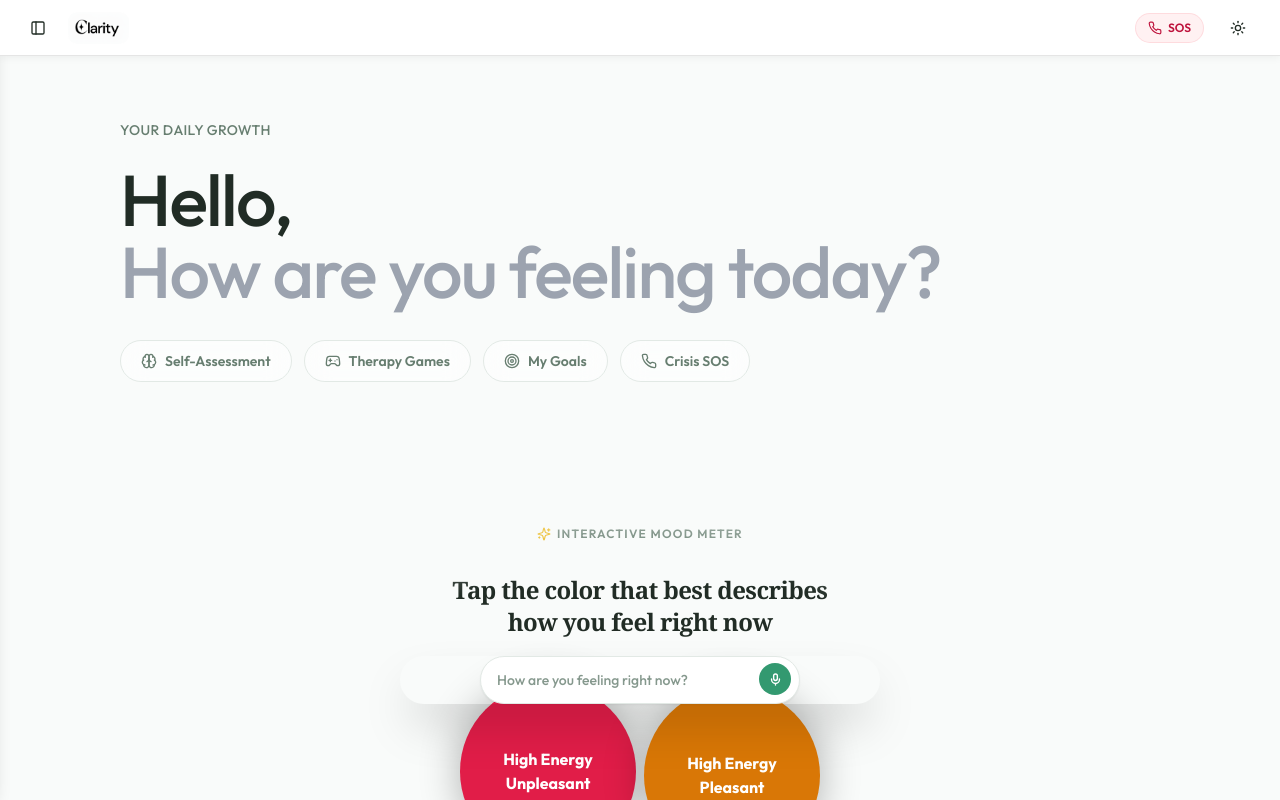
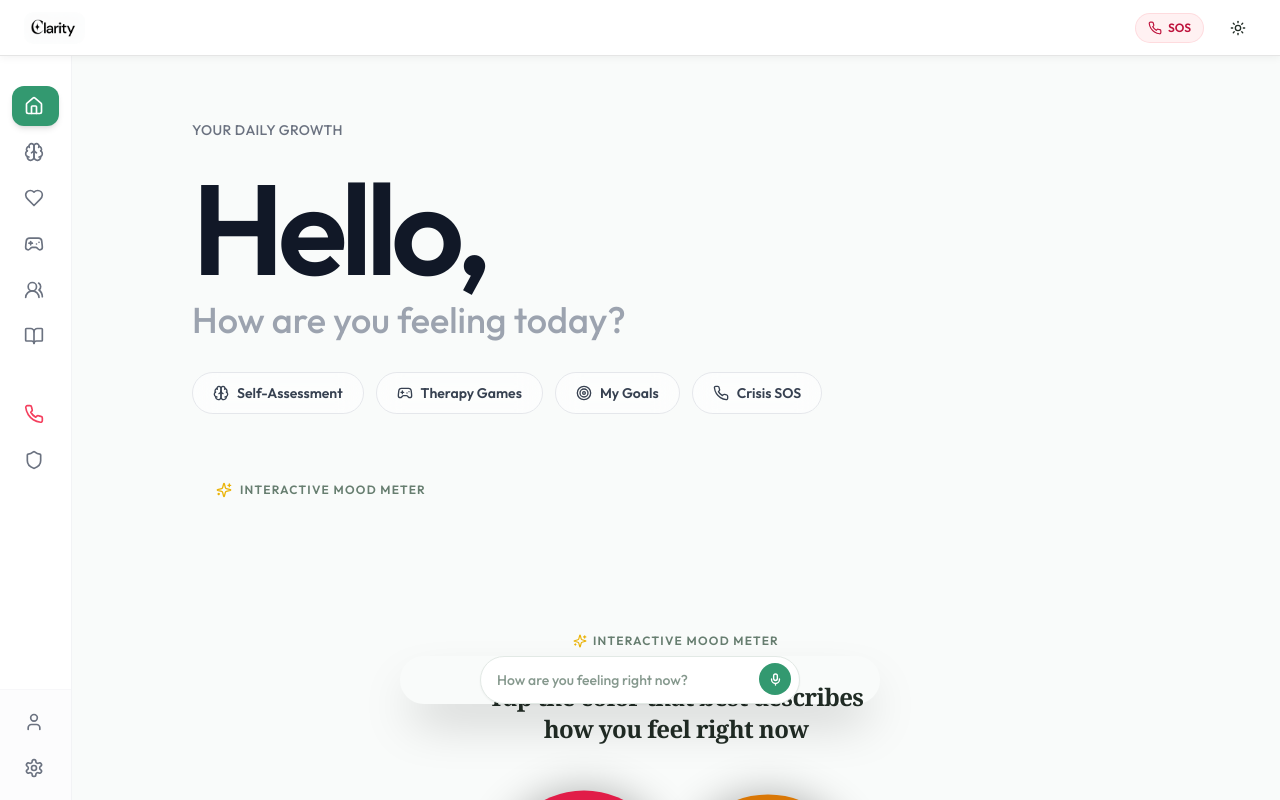
Before and after one commit to THE-DEDUCTER/Clarity, a Next.js app: page /dashboard in a window 1280 px wide. Built offline with nearby package versions, Linux system fonts and the light colour scheme.

Commit message:
feat(mood): enhance mood tracker UI and expand vocabulary

```diff
--- a/src/app/dashboard/page.tsx
+++ b/src/app/dashboard/page.tsx
@@ -99,11 +99,15 @@ export default function Dashboard() {
       {/* Top Banner Area (Sleek, integrated typography instead of a box) */}
       <div className="pt-6 sm:pt-10 relative">
         <div className="flex flex-col gap-6">
-          <span className="text-sm font-medium text-muted-foreground dark:text-gray-400 tracking-wide uppercase">Your Daily Growth</span>
-          <h1 className="text-4xl sm:text-5xl md:text-6xl lg:text-7xl font-medium text-foreground dark:text-white leading-[1.1] tracking-tight">
-            Hello,<br />
-            <span className="text-gray-400 dark:text-muted-foreground">How are you feeling today?</span>
-          </h1>
+          <span className="text-sm font-medium text-gray-500 dark:text-gray-400 tracking-wide uppercase">Your Daily Growth</span>
+          <div className="flex flex-col gap-2">
+            <h1 className="text-6xl md:text-8xl lg:text-display-lg text-gray-900 dark:text-white">
+              Hello,
+            </h1>
+            <h2 className="text-2xl md:text-3xl lg:text-4xl font-medium text-gray-400 dark:text-gray-500">
+              How are you feeling today?
+            </h2>
+          </div>
         </div>
 
         {/* Quick Jump Shortcuts */}
@@ -112,7 +116,7 @@ export default function Dashboard() {
             <Link
               key={pill.title}
               href={pill.href}
-              className="flex items-center gap-2 px-5 py-2.5 rounded-full text-sm font-semibold transition-all duration-200 hover:scale-105 active:scale-95 border border-border dark:border-white/10 bg-white/50 dark:bg-black/40 text-muted-foreground dark:text-gray-300 backdrop-blur-md hover:bg-muted dark:hover:bg-white/10"
+              className="flex items-center gap-2 px-5 py-2.5 rounded-full text-sm font-semibold transition-all duration-200 hover:scale-105 active:scale-95 border border-gray-200 dark:border-white/10 bg-white/50 dark:bg-black/40 text-gray-700 dark:text-gray-300 backdrop-blur-md hover:bg-gray-100 dark:hover:bg-white/10"
             >
               <pill.icon className="w-4 h-4" />
               <span>{pill.title}</span>
@@ -132,7 +136,7 @@ export default function Dashboard() {
         {/* Bento Grid Features */}
         <div className="pt-2">
           <div className="mb-6">
-            <span className="text-sm font-semibold text-muted-foreground dark:text-gray-300 tracking-wide">Explore Activities</span>
+            <span className="text-sm font-semibold text-gray-700 dark:text-gray-300 tracking-wide">Explore Activities</span>
           </div>
           <div className="grid grid-cols-2 sm:grid-cols-2 md:grid-cols-3 gap-3 sm:gap-4 lg:gap-6">
             {bentoCards.map((card, index) => (
@@ -170,8 +174,8 @@ export default function Dashboard() {
           <Link href="/wellness">
             <div className="relative overflow-hidden bg-[#e2e8f0] dark:bg-[#1a202c] rounded-[36px] p-6 sm:p-10 flex flex-col justify-center h-48 sm:h-56 group transition-all hover:shadow-lg">
               <div className="relative z-10">
-                <span className="text-sm font-semibold text-muted-foreground dark:text-gray-400 tracking-wide">Your Wellness Score</span>
-                <div className="text-6xl sm:text-7xl font-bold text-foreground dark:text-gray-100 mt-2">
+                <span className="text-sm font-semibold text-gray-600 dark:text-gray-400 tracking-wide">Your Wellness Score</span>
+                <div className="text-6xl sm:text-7xl font-bold text-gray-800 dark:text-gray-100 mt-2">
                   85%
                 </div>
               </div>
@@ -180,7 +184,7 @@ export default function Dashboard() {
               <div className="absolute right-0 bottom-0 opacity-40 dark:opacity-20 translate-x-1/4 translate-y-1/4 group-hover:scale-105 transition-transform duration-700">
                 <div className="w-64 h-64 grid grid-cols-3 gap-2 rotate-12">
                   {[...Array(9)].map((_, i) => (
-                    <div key={i} className="w-20 h-20 bg-card dark:bg-gray-600 rounded-2xl opacity-70" style={{ transform: i % 2 === 0 ? 'translateY(20px)' : 'none' }} />
+                    <div key={i} className="w-20 h-20 bg-white dark:bg-gray-600 rounded-2xl opacity-70" style={{ transform: i % 2 === 0 ? 'translateY(20px)' : 'none' }} />
                   ))}
                 </div>
               </div>
--- a/src/components/app-sidebar.tsx
+++ b/src/components/app-sidebar.tsx
@@ -28,18 +28,6 @@ import { usePathname } from "next/navigation";
 import Link from "next/link";
 import { useState } from "react";
 import { cn } from "@/lib/utils";
-
-import {
-  Sidebar,
-  SidebarContent,
-  SidebarGroup,
-  SidebarGroupContent,
-  SidebarGroupLabel,
-  SidebarMenu,
-  SidebarMenuButton,
-  SidebarMenuItem,
-  useSidebar,
-} from "@/components/ui/sidebar";
 
 interface NavChild {
   title: string;
@@ -112,7 +100,6 @@ const accountItems = [
 
 export function AppSidebar() {
   const pathname = usePathname();
-  const { isMobile, setOpenMobile } = useSidebar();
   const [expandedHubs, setExpandedHubs] = useState<Record<string, boolean>>({});
 
   const isActive = (url: string) => {
@@ -126,180 +113,132 @@ export function AppSidebar() {
     return hub.children.some((child) => pathname?.startsWith(child.url));
   };
 
-  const toggleHub = (title: string) => {
+  const toggleHub = (e: React.MouseEvent, title: string) => {
+    e.preventDefault();
     setExpandedHubs((prev) => ({ ...prev, [title]: !prev[title] }));
   };
 
-  const handleNavigation = () => {
-    if (isMobile) {
-      setTimeout(() => setOpenMobile(false), 150);
-    }
-  };
+  const itemClass = (active: boolean) =>
+    cn(
+      "flex items-center gap-3 px-3 py-2.5 rounded-xl transition-all duration-300 w-full text-sm font-medium relative group/link",
+      "hover:bg-gray-100 dark:hover:bg-gray-800/60 active:scale-[0.98]",
+      active ? "bg-primary text-primary-foreground shadow-md" : "text-gray-700 dark:text-gray-200"
+    );
 
-  const itemClass = (active: boolean, extra?: string) =>
+  const iconClass = (active: boolean) =>
     cn(
-      "modern-button group px-3 py-2 rounded-xl transition-all duration-300 hover:bg-accent/50 hover:scale-[1.02] active:scale-[0.98]",
-      active && "bg-primary text-primary-foreground shadow-md",
-      extra
+      "w-5 h-5 shrink-0 transition-colors",
+      active ? "text-primary-foreground" : "text-gray-500 dark:text-gray-400 group-hover/link:text-gray-900 dark:group-hover/link:text-white"
     );
 
   return (
-    <Sidebar data-testid="sidebar-main" className="modern-card border-0 shadow-lg">
-      <SidebarContent className="bg-background/50 pt-4 sm:pt-5 md:pt-6 flex flex-col h-full">
-        {/* Primary navigation */}
-        <SidebarGroup>
-          <SidebarGroupLabel className="text-xs font-bold text-muted-foreground px-3 py-2">
+    <aside className="group absolute left-0 top-0 h-full bg-white dark:bg-[#0c0c0c] border-r border-gray-200/50 dark:border-gray-800/50 transition-all duration-[400ms] ease-[cubic-bezier(0.4,0,0.2,1)] w-[72px] hover:w-[260px] overflow-hidden flex flex-col z-40 shadow-sm md:shadow-none hover:shadow-2xl">
+      <div className="flex-1 overflow-y-auto overflow-x-hidden scrollbar-thin pt-20 pb-6 flex flex-col gap-6">
+
+        {/* Navigation Section */}
+        <div className="px-3 flex flex-col gap-1.5">
+          {/* Section Header (Hidden when collapsed) */}
+          <div className="px-3 flex items-center overflow-hidden transition-all duration-300 h-0 mb-0 group-hover:h-6 group-hover:mb-1">
+            <span className="text-[11px] font-bold uppercase tracking-wider text-gray-400 dark:text-gray-500 opacity-0 group-hover:opacity-100 transition-opacity duration-300 whitespace-nowrap">
               Navigate
-          </SidebarGroupLabel>
-          <SidebarGroupContent>
-            <SidebarMenu className="space-y-1">
-              {/* Home */}
-              <SidebarMenuItem>
-                <SidebarMenuButton
-                  asChild
-                  data-active={isActive("/dashboard")}
-                  data-testid="nav-home"
-                  className={itemClass(isActive("/dashboard"))}
-                >
-                  <Link href="/dashboard" className="flex items-center gap-3" onClick={handleNavigation}>
-                    <Home className="w-5 h-5 icon-interactive transition-transform duration-200" />
-                    <span className="text-sm font-medium">Home</span>
+            </span>
+          </div>
+
+          <Link href="/dashboard" className={itemClass(isActive("/dashboard"))}>
+            <Home className={iconClass(isActive("/dashboard"))} />
+            <span className="whitespace-nowrap opacity-0 group-hover:opacity-100 transition-opacity duration-300 delay-100">Home</span>
           </Link>
-                </SidebarMenuButton>
-              </SidebarMenuItem>
 
-              {/* Hub items */}
           {hubItems.map((hub) => {
             const hubActive = isHubOrChildActive(hub);
             const isExpanded = expandedHubs[hub.title] ?? hubActive;
 
             return (
-                  <SidebarMenuItem key={hub.title}>
-                    <div className="flex items-center">
-                      <SidebarMenuButton
-                        asChild
-                        data-active={isActive(hub.url)}
-                        data-testid={`nav-${hub.title.toLowerCase().replace(/\s+/g, "-")}`}
-                        className={cn(itemClass(isActive(hub.url)), "flex-1")}
+              <div key={hub.title} className="flex flex-col">
+                <Link href={hub.url} className={itemClass(isActive(hub.url))}>
+                  <hub.icon className={iconClass(isActive(hub.url))} />
+                  <span className="whitespace-nowrap opacity-0 group-hover:opacity-100 transition-opacity duration-300 delay-100 flex-1">
+                    {hub.title}
+                  </span>
+
+                  {/* Chevron only visible when hovered */}
+                  <button
+                    onClick={(e) => toggleHub(e, hub.title)}
+                    className="p-1 rounded-md hover:bg-black/10 dark:hover:bg-white/10 opacity-0 group-hover:opacity-100 transition-all absolute right-2"
                   >
-                        <Link href={hub.url} className="flex items-center gap-3" onClick={handleNavigation}>
-                          <hub.icon className="w-5 h-5 icon-interactive transition-transform duration-200" />
-                          <span className="text-sm font-medium">{hub.title}</span>
+                    <ChevronRight className={cn("w-4 h-4 text-gray-400 transition-transform", isExpanded && "rotate-90")} />
+                  </button>
                 </Link>
-                      </SidebarMenuButton>
-                      <button
-                        onClick={() => toggleHub(hub.title)}
-                        className="p-1.5 rounded-lg hover:bg-accent/50 transition-colors mr-1"
-                        aria-label={`${isExpanded ? "Collapse" : "Expand"} ${hub.title}`}
-                      >
-                        <ChevronRight
+
+                {/* Children Menu (Only shown when expanded AND sidebar is hovered) */}
+                <div className={cn(
+                  "overflow-hidden transition-all duration-300 ease-in-out opacity-0 group-hover:opacity-100 max-h-0",
+                  isExpanded && "group-hover:max-h-96 group-hover:mt-1"
+                )}>
+                  <div className="ml-[22px] pl-3 border-l-2 border-gray-100 dark:border-gray-800 flex flex-col gap-1">
+                    {hub.children.map((child) => (
+                      <Link
+                        key={child.url}
+                        href={child.url}
                         className={cn(
-                            "w-3.5 h-3.5 text-muted-foreground transition-transform duration-200",
-                            isExpanded && "rotate-90"
-                          )}
-                        />
-                      </button>
-                    </div>
-
-                    {isExpanded && (
-                      <div className="ml-4 mt-1 space-y-0.5 border-l-2 border-muted/40 pl-3">
-                        {hub.children.map((child) => (
-                          <SidebarMenuButton
-                            key={child.url + child.title}
-                            asChild
-                            data-active={isActive(child.url)}
-                            className={cn(
-                              "px-2.5 py-1.5 rounded-lg transition-all duration-200 hover:bg-accent/40 text-sm",
-                              isActive(child.url) && "bg-primary/10 text-primary font-semibold"
+                          "flex items-center gap-2.5 px-3 py-2 rounded-lg text-sm transition-all whitespace-nowrap group/child",
+                          isActive(child.url)
+                            ? "bg-primary/10 text-primary font-semibold"
+                            : "text-gray-600 dark:text-gray-400 hover:bg-gray-50 dark:hover:bg-gray-800 hover:text-gray-900 dark:hover:text-white"
                         )}
                       >
-                            <Link href={child.url} className="flex items-center gap-2.5" onClick={handleNavigation}>
-                              <child.icon className="w-4 h-4 opacity-70" />
-                              <span className="text-sm">{child.title}</span>
+                        <child.icon className={cn("w-4 h-4 shrink-0 transition-transform group-hover/child:scale-110", isActive(child.url) ? "text-primary" : "opacity-70")} />
+                        <span>{child.title}</span>
                       </Link>
-                          </SidebarMenuButton>
                     ))}
                   </div>
-                    )}
-                  </SidebarMenuItem>
+                </div>
+              </div>
             );
           })}
 
-              {/* Explore */}
-              <SidebarMenuItem>
-                <SidebarMenuButton
-                  asChild
-                  data-active={isActive(exploreItem.url)}
-                  data-testid="nav-explore"
-                  className={itemClass(isActive(exploreItem.url))}
-                >
-                  <Link href={exploreItem.url} className="flex items-center gap-3" onClick={handleNavigation}>
-                    <exploreItem.icon className="w-5 h-5 icon-interactive transition-transform duration-200" />
-                    <span className="text-sm font-medium">{exploreItem.title}</span>
+          <Link href={exploreItem.url} className={itemClass(isActive(exploreItem.url))}>
+            <exploreItem.icon className={iconClass(isActive(exploreItem.url))} />
+            <span className="whitespace-nowrap opacity-0 group-hover:opacity-100 transition-opacity duration-300 delay-100">{exploreItem.title}</span>
           </Link>
-                </SidebarMenuButton>
-              </SidebarMenuItem>
-            </SidebarMenu>
-          </SidebarGroupContent>
-        </SidebarGroup>
+        </div>
 
-        {/* Safety — visually distinct, never buried */}
-        <SidebarGroup>
-          <SidebarGroupLabel className="text-xs font-bold text-rose-600 dark:text-rose-400 px-3 py-2">
+        {/* Safety Section */}
+        <div className="px-3 flex flex-col gap-1.5 mt-2">
+          <div className="px-3 flex items-center overflow-hidden transition-all duration-300 h-0 mb-0 group-hover:h-6 group-hover:mb-1">
+            <span className="text-[11px] font-bold uppercase tracking-wider text-rose-500/70 dark:text-rose-400/70 opacity-0 group-hover:opacity-100 transition-opacity duration-300 whitespace-nowrap">
               Safety
-          </SidebarGroupLabel>
-          <SidebarGroupContent>
-            <SidebarMenu className="space-y-1">
-              {safetyItems.map((item) => (
-                <SidebarMenuItem key={item.title}>
-                  <SidebarMenuButton
-                    asChild
-                    data-active={isActive(item.url)}
-                    data-testid={`nav-${item.title.toLowerCase().replace(/\s+/g, "-")}`}
-                    className={itemClass(
-                      isActive(item.url),
-                      item.url === "/crisis" && !isActive(item.url)
-                        ? "text-rose-600 dark:text-rose-400 hover:bg-rose-50 dark:hover:bg-rose-950/30"
-                        : undefined
+            </span>
+          </div>
+          {safetyItems.map((item) => {
+            const isCrisis = item.url === "/crisis";
+            return (
+              <Link
+                key={item.url}
+                href={item.url}
+                className={cn(
+                  itemClass(isActive(item.url)),
+                  isCrisis && !isActive(item.url) && "text-rose-600 dark:text-rose-400 hover:bg-rose-50 dark:hover:bg-rose-950/30"
                 )}
               >
-                    <Link href={item.url} className="flex items-center gap-3" onClick={handleNavigation}>
-                      <item.icon className="w-5 h-5 icon-interactive transition-transform duration-200" />
-                      <span className="text-sm font-medium">{item.title}</span>
+                <item.icon className={cn(iconClass(isActive(item.url)), isCrisis && "text-rose-500 dark:text-rose-400")} />
+                <span className="whitespace-nowrap opacity-0 group-hover:opacity-100 transition-opacity duration-300 delay-100">{item.title}</span>
               </Link>
-                  </SidebarMenuButton>
-                </SidebarMenuItem>
+            );
+          })}
+        </div>
+
+      </div>
+
+      {/* Footer / Account */}
+      <div className="p-3 border-t border-gray-100/50 dark:border-gray-800/50 flex flex-col gap-1.5 bg-gray-50/50 dark:bg-[#0c0c0c]">
+        {accountItems.map((item) => (
+          <Link key={item.url} href={item.url} className={itemClass(isActive(item.url))}>
+            <item.icon className={iconClass(isActive(item.url))} />
+            <span className="whitespace-nowrap opacity-0 group-hover:opacity-100 transition-opacity duration-300 delay-100">{item.title}</span>
+          </Link>
         ))}
-            </SidebarMenu>
-          </SidebarGroupContent>
-        </SidebarGroup>
-
-        {/* Spacer */}
-        <div className="flex-1" />
-
-        {/* Account — pinned bottom */}
-        <SidebarGroup className="mt-auto border-t border-muted/30 pt-2">
-          <SidebarGroupContent>
-            <SidebarMenu className="space-y-1">
-              {accountItems.map((item) => (
-                <SidebarMenuItem key={item.title}>
-                  <SidebarMenuButton
-                    asChild
-                    data-active={isActive(item.url)}
-                    data-testid={`nav-${item.title.toLowerCase().replace(/\s+/g, "-")}`}
-                    className={itemClass(isActive(item.url))}
-                  >
-                    <Link href={item.url} className="flex items-center gap-3" onClick={handleNavigation}>
-                      <item.icon className="w-5 h-5 icon-interactive transition-transform duration-200" />
-                      <span className="text-sm font-medium">{item.title}</span>
-                    </Link>
-                  </SidebarMenuButton>
-                </SidebarMenuItem>
-              ))}
-            </SidebarMenu>
-          </SidebarGroupContent>
-        </SidebarGroup>
-      </SidebarContent>
-    </Sidebar>
+      </div>
+    </aside>
   );
 }
--- a/src/components/client-layout.tsx
+++ b/src/components/client-layout.tsx
@@ -38,7 +38,7 @@ export function ClientLayout({ children }: { children: React.ReactNode }) {
           {/* Desktop sidebar trigger */}
           <SidebarTrigger
             data-testid="button-sidebar-toggle"
-            className="flex-shrink-0 icon-interactive modern-button rounded-xl p-2 hover:bg-accent/50 md:flex hidden"
+            className="hidden"
           />
           <Link href="/dashboard" className="flex items-center">
             <img
@@ -55,27 +55,17 @@ export function ClientLayout({ children }: { children: React.ReactNode }) {
       </header>
 
       {/* Main Layout */}
-      <div className="flex h-screen w-full main-content relative">
-        {/* Transparent hover trigger area on the left edge */}
-        <div
-          className="hidden md:block absolute left-0 top-0 bottom-0 w-4 z-50"
-          onMouseEnter={() => {
-            if (state === 'collapsed') {
-               setOpen(true);
-            }
-          }}
-        />
-        <div
-          className="sidebar-overlay hidden md:block absolute left-0 top-0 bottom-0 z-40"
-          onMouseLeave={() => {
-             if (state === 'expanded') {
-                setOpen(false);
-             }
-          }}
-        >
+      <div className="flex h-[calc(100vh-var(--header-height,4rem))] w-full main-content relative">
+
+        {/* Spacer to push main content - Desktop only */}
+        <div className="hidden md:block w-[72px] shrink-0 h-full bg-white dark:bg-[#0c0c0c] border-r border-gray-200/50 dark:border-gray-800/50" />
+
+        {/* Absolute Custom Sidebar overlay */}
+        <div className="hidden md:block absolute left-0 top-0 bottom-0 z-50">
           <AppSidebar />
         </div>
-        <div className="flex flex-col flex-1 min-w-0">
+
+        <div className="flex flex-col flex-1 min-w-0 relative">
           <main className={`flex-1 min-w-0 overflow-auto android-scroll ${pathname.startsWith("/ai-buddy") ? "p-0" : "p-2 xxs:p-1 sm:p-3 md:p-4 lg:p-6 pb-24 md:pb-6"}`}>
             {children}
           </main>
--- a/src/components/mood/MoodConfirmSheet.tsx
+++ b/src/components/mood/MoodConfirmSheet.tsx
@@ -28,7 +28,7 @@ export function MoodConfirmSheet({ word, onConfirm, isLoading = false }: MoodCon
           animate={{ y: 0, opacity: 1 }}
           exit={{ y: "100%", opacity: 0 }}
           transition={{ type: "spring", stiffness: 320, damping: 26 }}
-          className="fixed bottom-0 left-0 right-0 z-[100] px-4 pb-[max(20px,env(safe-area-inset-bottom))] pt-0 flex justify-center pointer-events-none"
+          className="absolute bottom-0 left-0 right-0 z-[100] px-4 pb-6 pt-0 flex justify-center pointer-events-none"
         >
           <div className="w-full max-w-[540px] bg-[#141416]/95 backdrop-blur-2xl rounded-3xl p-5 sm:p-6 flex items-center justify-between gap-4 pointer-events-auto shadow-[0_-10px_40px_rgba(0,0,0,0.8)] border border-white/10 relative overflow-hidden">
             {/* Subtle radial ambient glow reflecting the emotion color */}
--- a/src/components/mood/MoodGrid.tsx
+++ b/src/components/mood/MoodGrid.tsx
@@ -125,7 +125,7 @@ export function MoodGrid({ initialQuadrant = null, selectedId, onSelect, onBack
                   alignY, alignX
                 )}
               >
-                <div className="flex flex-wrap gap-1.5 justify-center max-w-[650px]">
+                <div className="flex flex-wrap gap-2 justify-center items-center content-center max-w-[800px]">
                   {quadMoods.map((word, i) => (
                     <div
                       key={word.id}
--- a/tailwind.config.ts
+++ b/tailwind.config.ts
@@ -21,6 +21,18 @@ export default {
       '2xl': '1536px',
     },
     extend: {
+      fontSize: {
+        'display-lg': ['128px', {
+          lineHeight: '128px',
+          letterSpacing: '-0.05em',
+          fontWeight: '600',
+        }],
+        'body-md': ['14px', {
+          lineHeight: '22.75px',
+          letterSpacing: 'normal',
+          fontWeight: '400',
+        }],
+      },
       borderRadius: {
         lg: ".5625rem", /* 9px */
         md: ".375rem", /* 6px */
```
Also changed, not shown: src/components/mood-tracker.tsx (+7 -5 lines), src/lib/mood-data.ts (+45 -39 lines). Lines whose indentation alone changed are shown as unchanged.
